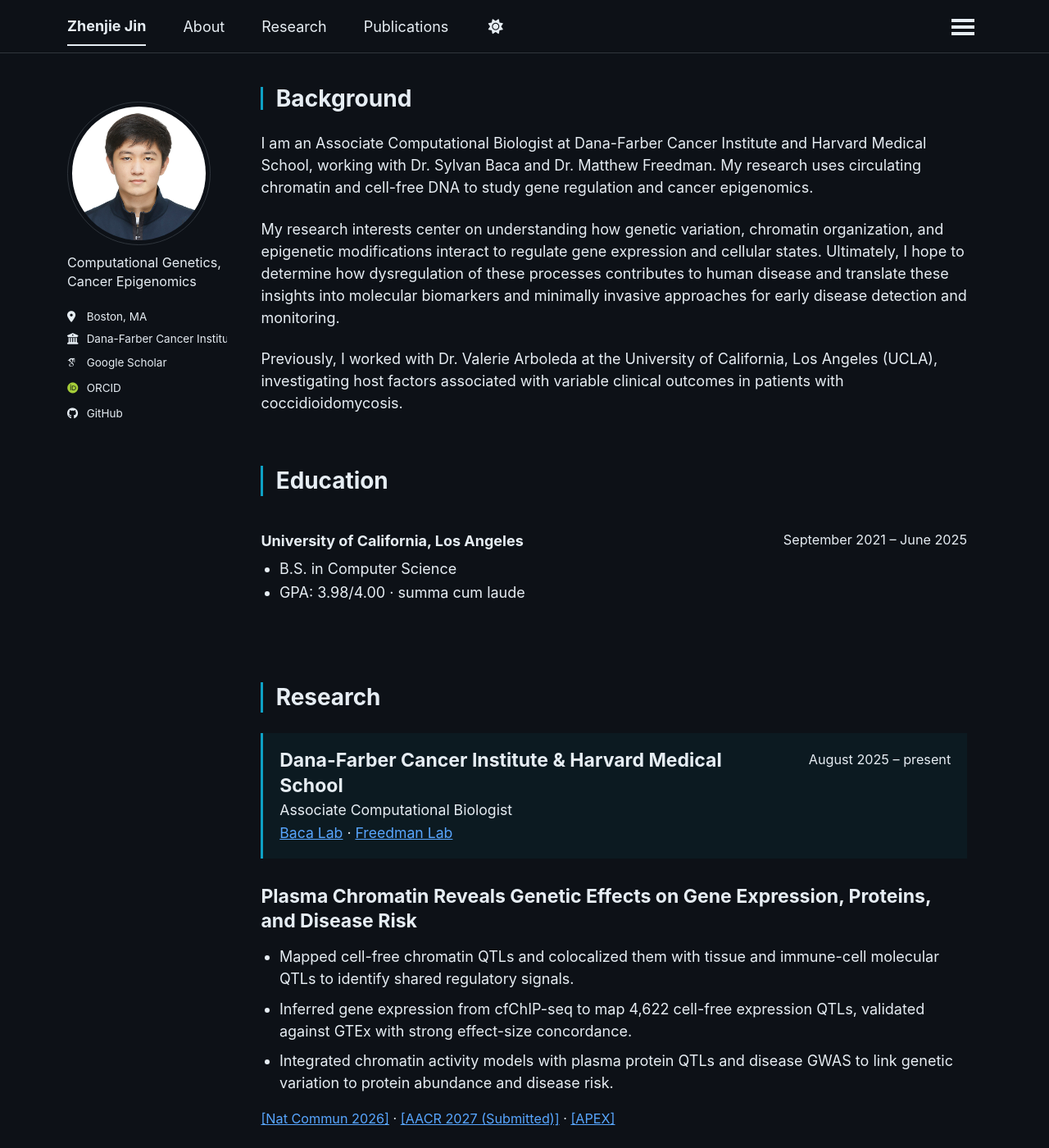
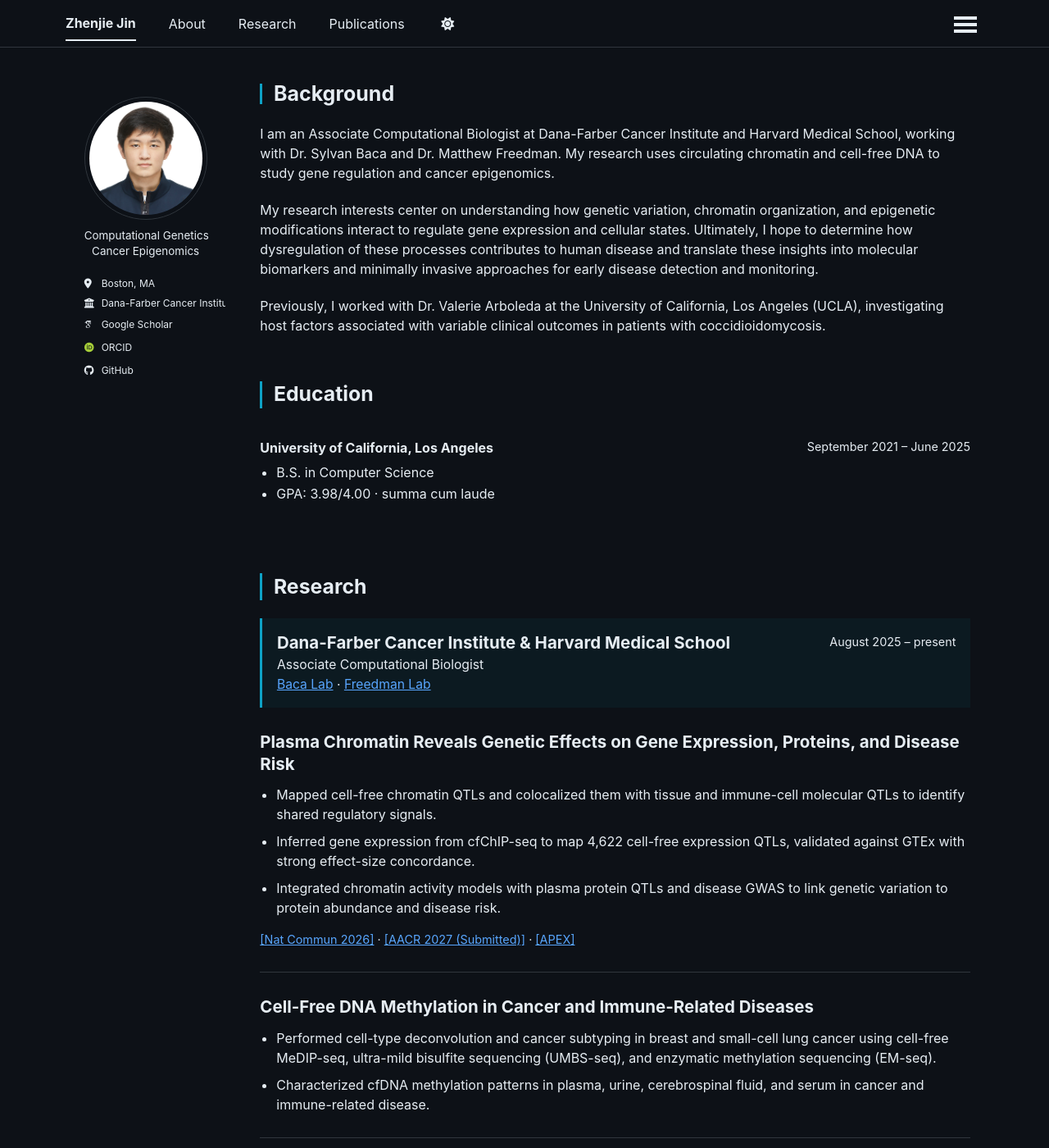
Before and after one commit to davidjin9294/davidjin9294.github.io, a Jekyll site: the page built from _pages/about.md, in a window 1280 px wide and 1400 px high. Shown: the whole window at 82% size. Built offline with Jekyll 4.4.1, drawn with Linux system fonts in a browser that asks for light colours; some web fonts are replaced; a script that is not in the unit is left out.

Commit message:
Refine profile typography and alignment

```diff
--- a/_includes/author-profile.html
+++ b/_includes/author-profile.html
@@ -17,7 +17,10 @@
   <div class="author__content">
     {% unless page.url == "/" %}<h3 class="author__name">{{ author.name }}</h3>{% endunless %}
     {% if author.pronouns %}<p class="author__pronouns">{{ author.pronouns }}</p>{% endif %}
-    {% if author.bio %}<p class="author__bio">{{ author.bio }}</p>{% endif %}
+    {% if author.bio %}
+      {% assign bio_lines = author.bio | split: ", " %}
+      <p class="author__bio">{% for bio_line in bio_lines %}<span>{{ bio_line }}</span>{% endfor %}</p>
+    {% endif %}
   </div>
 
   <div class="author__urls-wrapper">
--- a/_sass/layout/_application_home.scss
+++ b/_sass/layout/_application_home.scss
@@ -12,8 +12,40 @@
 }
 
 .sidebar .author__bio {
-  font-size: 0.9rem;
+  font-size: 0.84rem;
   line-height: 1.45;
+  text-align: center;
+
+  span {
+    display: block;
+    white-space: nowrap;
+  }
+}
+
+@media (min-width: 925px) {
+  .sidebar .author__avatar img {
+    display: block;
+    max-width: 150px;
+    margin-right: auto;
+    margin-left: auto;
+  }
+
+  .sidebar .author__bio {
+    width: 150px;
+    margin-right: auto;
+    margin-left: auto;
+  }
+
+  .sidebar .author__urls-wrapper {
+    width: 150px;
+    margin-right: auto;
+    margin-left: auto;
+  }
+
+  .sidebar .author__urls {
+    width: 100%;
+    text-align: left;
+  }
 }
 
 .publication-entry {
--- a/_sass/layout/_reset.scss
+++ b/_sass/layout/_reset.scss
@@ -9,10 +9,6 @@ html {
   box-sizing: border-box;
   background-color: var(--global-bg-color);
   font-size: 16px;
-
-  @include breakpoint($medium) {
-    font-size: 18px;
-  }
 
   -webkit-text-size-adjust: 100%;
   -ms-text-size-adjust: 100%;
```
